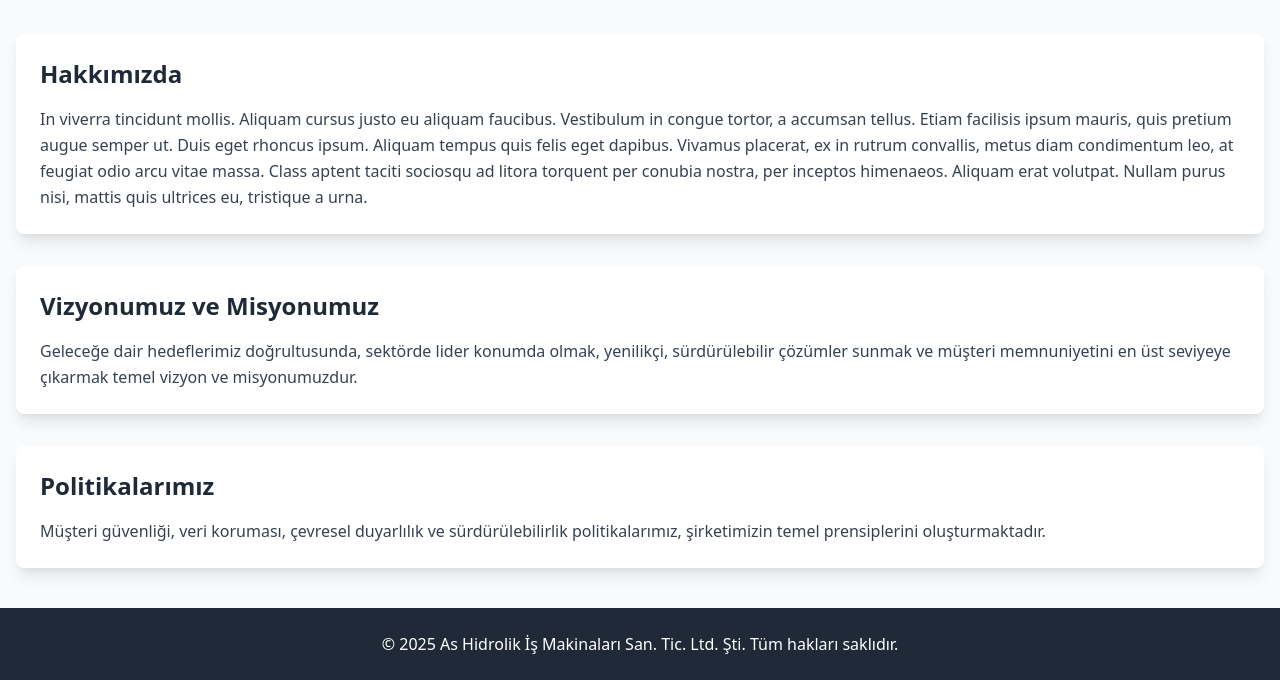
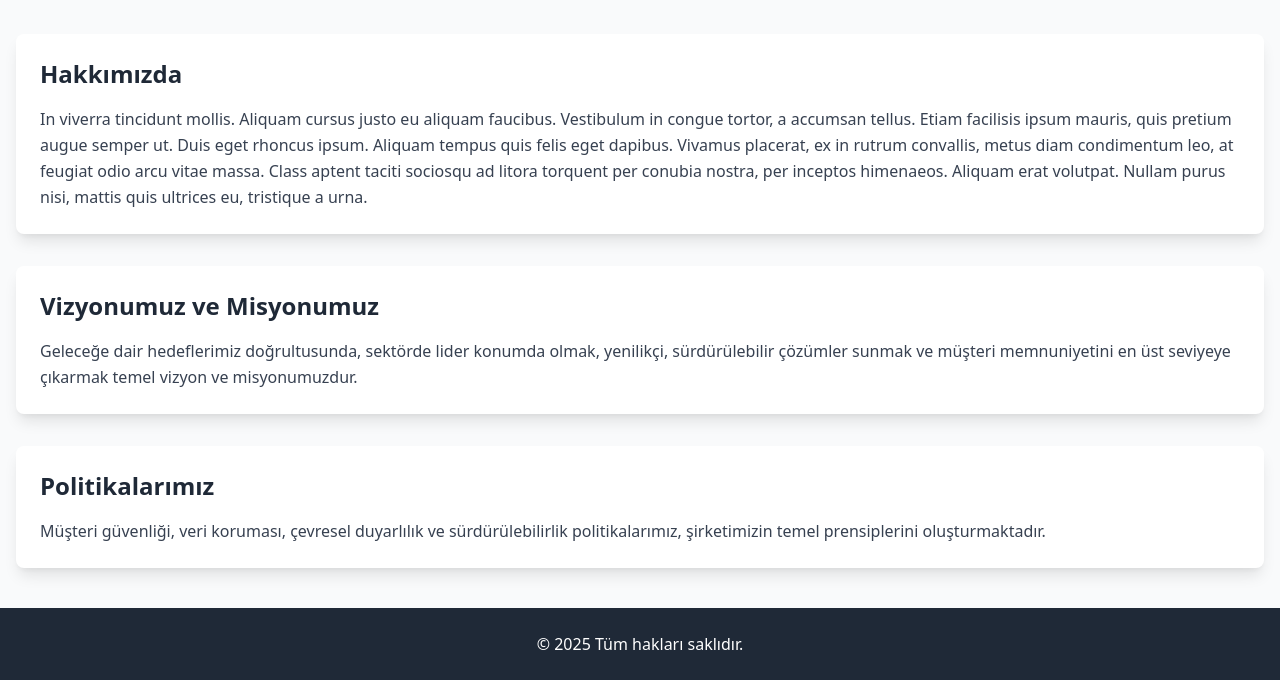
Before and after one commit to berkayyvzl/website, a plain HTML site: page about.html in a window 1280 px wide. Shown: the part 232-912 px from the top of the page. Drawn offline with nearby package versions, Linux system fonts and the light colour scheme.

Commit message:
Update about.html

```diff
--- a/about.html
+++ b/about.html
@@ -143,7 +143,7 @@
   <!-- Footer -->
   <footer class="bg-gray-800 text-white py-6">
     <div class="container mx-auto px-4 text-center">
-      <p>&copy; 2025 As Hidrolik İş Makinaları San. Tic. Ltd. Şti. Tüm hakları saklıdır.</p>
+      <p>&copy; 2025 Tüm hakları saklıdır.</p>
     </div>
   </footer>
 
```
